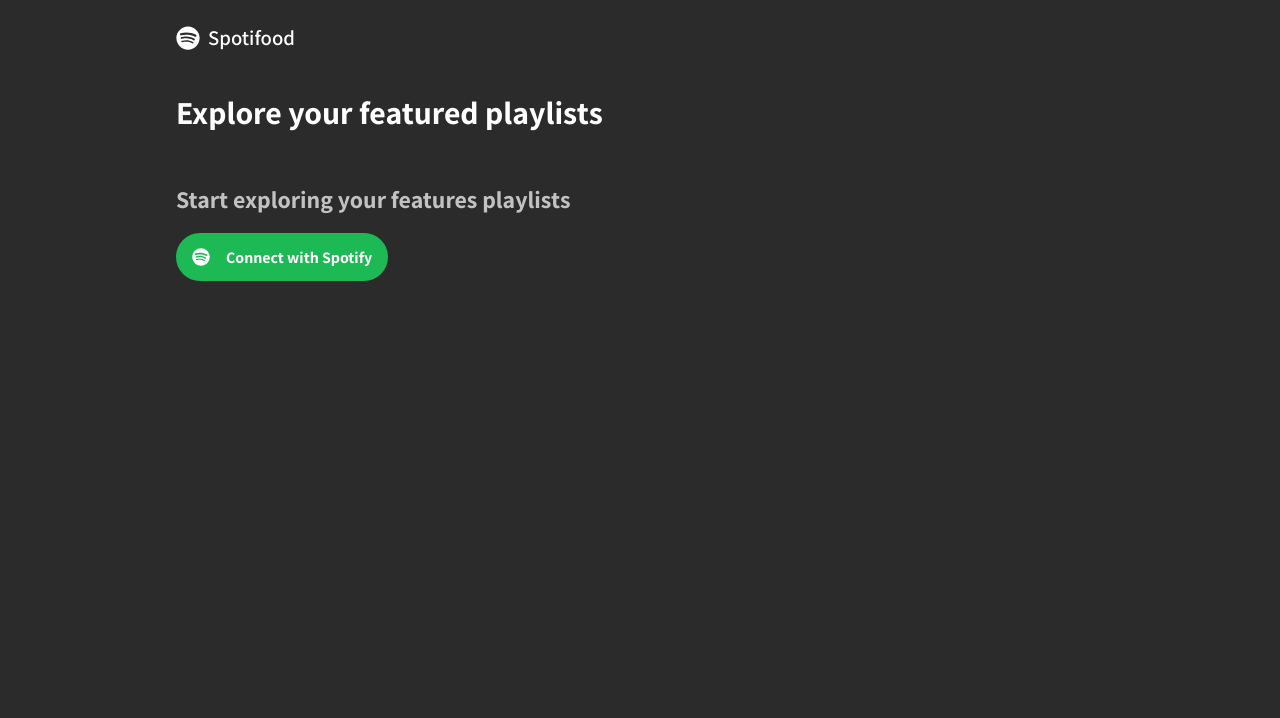
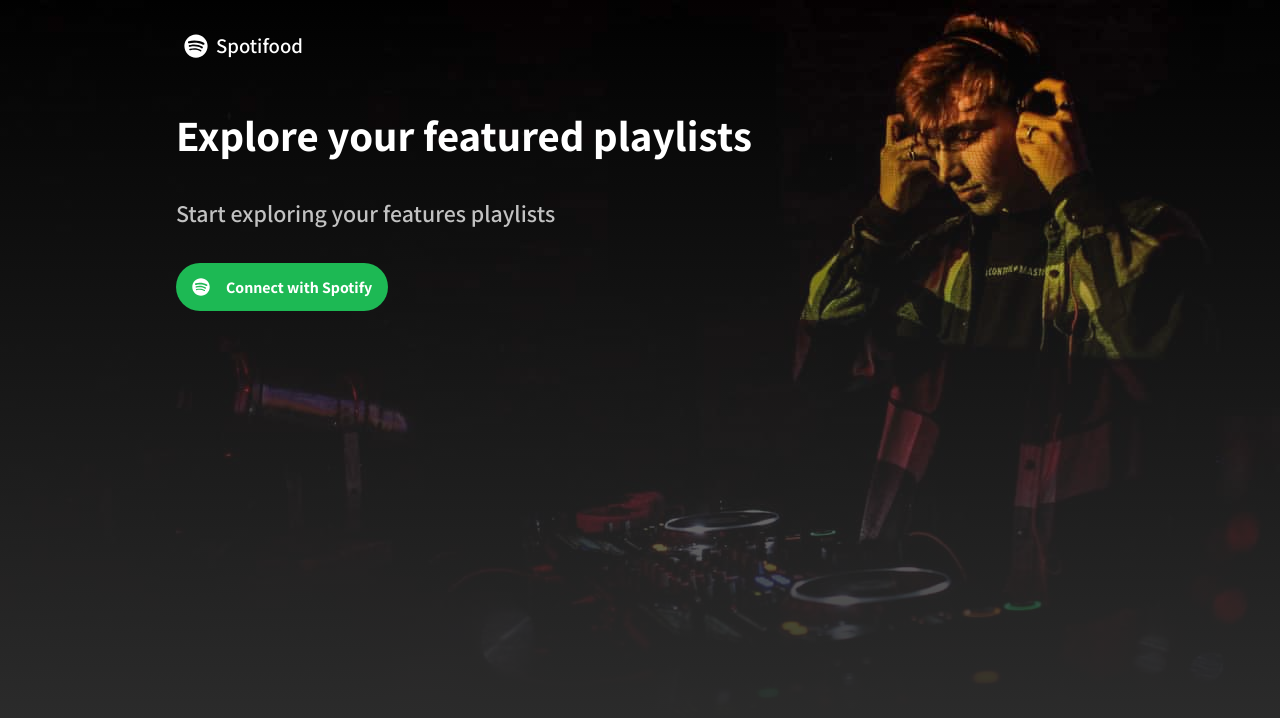
Before and after one commit to tmegumi/ifood-frontend-test, a React (Create React App) app: page / in a window 1280 px wide. Shown: the top 718 px of the page. Built offline with nearby package versions, Linux system fonts and the light colour scheme.

Commit message:
Add background image

```diff
--- a/src/pages/Playlists/index.tsx
+++ b/src/pages/Playlists/index.tsx
@@ -16,7 +16,16 @@
 import PlaylistFilter from './components/PlaylistFilter';
 import PlaylistItems from './components/PlaylistItems';
 
-import { SearchNameForm, LogInButton, Logo, Subtitle, Title } from './styles';
+import {
+  Container,
+  Content,
+  ContentHeader,
+  LogInButton,
+  Logo,
+  SearchNameForm,
+  Subtitle,
+  Title,
+} from './styles';
 
 const Playlists: React.FC = () => {
   const [initialItems, setInitialItems] = useState<PlaylistItemData[]>([]);
@@ -65,12 +74,13 @@
   }
 
   return (
-    <>
+    <Container>
+      <Content>
+        <ContentHeader hasToken={token?.length === 0}>
           <Logo>
             <FaSpotify size={24} />
             <strong>Spotifood</strong>
           </Logo>
-
           <Title>Explore your featured playlists</Title>
 
           {!token && (
@@ -82,6 +92,7 @@
               </LogInButton>
             </>
           )}
+        </ContentHeader>
 
         {token && (
           <>
@@ -100,7 +111,8 @@
             {items && <PlaylistItems items={items} />}
           </>
         )}
-    </>
+      </Content>
+    </Container>
   );
 };
 
--- a/src/pages/Playlists/styles.ts
+++ b/src/pages/Playlists/styles.ts
@@ -1,12 +1,43 @@
-import styled from 'styled-components';
+import styled, { css } from 'styled-components';
 import { shade } from 'polished';
+
+import backgroundImg from '../../assets/background.jpg';
+
+interface ContentHeaderProps {
+  hasToken: boolean;
+}
+
+export const Container = styled.div`
+  background-image: linear-gradient(
+      360deg,
+      rgba(43, 43, 43, 1) 10%,
+      rgba(255, 255, 255, 0) 100%
+    ),
+    url(${backgroundImg});
+  background-size: cover;
+  backgroun-position: start;
+  height: 100vh;
+  position: relative;
+  text-align: center;
+
+  @media (min-width: 500px) {
+    justify-content: start;
+    text-align: left;
+  }
+`;
+
+export const Content = styled.div`
+  height: 100%;
+  max-width: 960px;
+  margin: 0 auto;
+  padding: 1rem;
+`;
 
 export const Logo = styled.div`
   align-items: center;
   display: flex;
   justify-content: center;
-  margin-top: 1rem;
-  padding: 0.5rem 0;
+  padding: 1rem 0.5rem 0;
 
   svg {
     margin-right: 0.5rem;
@@ -22,15 +53,37 @@
   }
 `;
 
+export const ContentHeader = styled.div<ContentHeaderProps>`
+  ${props =>
+    props.hasToken &&
+    css`
+      height: 50%;
+      transform: translateY(50%);
+      top: -50%;
+    `}
+
+  ${props =>
+    !props.hasToken &&
+    css`
+      margin-bottom: 5rem;
+    `}
+`;
+
 export const Title = styled.h1`
-  margin: 2rem 0 3rem 0;
+  margin: 3rem 0 2rem;
+
+  @media (min-width: 500px) {
+    font-size: 2.7rem;
+  }
 `;
 
 export const Subtitle = styled.h2`
   color: #c2c2c2;
-  font-weight: bold;
+  display: block;
+  font-weight: 600;
   line-height: 1.5;
   max-width: 30rem;
+  margin-bottom: 2rem;
 `;
 
 export const LogInButton = styled.button`
@@ -42,7 +95,7 @@
   color: #fff;
   font-weight: bold;
   height: 3rem;
-  margin-top: 1rem;
+  margin: 0 auto;
   padding: 0 1rem;
   text-align: center;
   transition: background-color 0.2s;
@@ -53,6 +106,10 @@
 
   svg {
     margin-right: 1rem;
+  }
+
+  @media (min-width: 500px) {
+    margin: 0;
   }
 `;
 
--- a/src/styles/global.ts
+++ b/src/styles/global.ts
@@ -18,12 +18,6 @@
     font: 16px Assistant, sans-serif;
   }
 
-  #root {
-    max-width: 960px;
-    margin: 0 auto;
-    padding: 0 1rem;
-  }
-
   button {
     cursor: pointer;
   }
```
Also changed, not shown: src/assets/background.jpg (added). Lines whose indentation alone changed are shown as unchanged.
